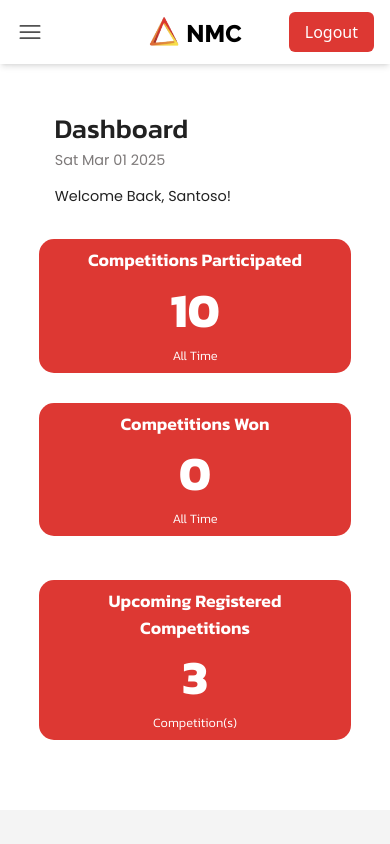
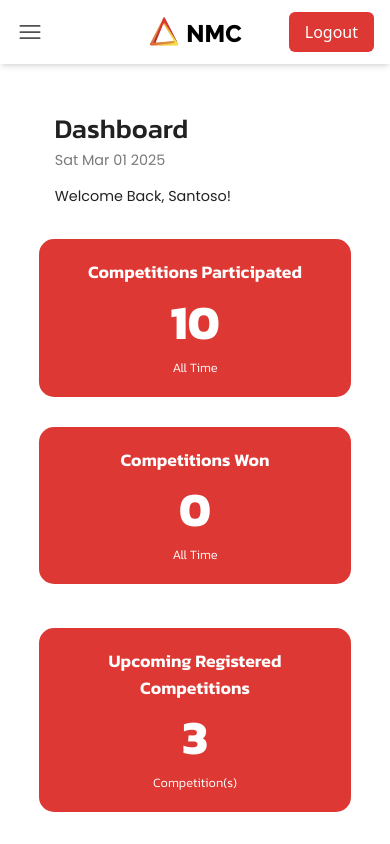
Before and after one commit to Ella-Raputri/WADS-FinalProject, a React (Vite) app in the folder frontend/: page /userhome in a window 390 px wide. Shown: the top 844 px of the page. Built offline with nearby package versions, Linux system fonts and the light colour scheme.

Commit message:
Responsiveness

```diff
--- a/frontend/src/pages/participant/HomePage.jsx
+++ b/frontend/src/pages/participant/HomePage.jsx
@@ -44,20 +44,20 @@ const HomePage = () => {
       <p className='font-kanit mt-[4em] ml-[2em] text-[1.7rem] font-medium'>Dashboard</p>
       <p className='font-poppins text-[#7D7979] text-[0.9rem] ml-[3.8em]'>{new Date().toDateString()}</p>
       <p className='font-poppins text-[0.9rem] ml-[3.8em] mt-[1em]'>Welcome Back, {userName}!</p>
-      <div className='flex flex-col w-[80%] md:w-[60%] min-h-[60vh] h-auto mx-auto mt-[2em] gap-11 font-kanit md:flex-row md: w-[60%]'>
+      <div className='flex flex-col w-[80%] md:w-[60%] mx-auto mt-[2em] gap-11 font-kanit md:flex-row md: w-[60%]'>
         <div className='w-[100%] md:w-[50%] flex flex-col gap-[30px]'>
-          <div className='bg-[#DD3833] h-[50%] rounded-[15px] flex flex-col items-center justify-center max-h-[200px] pt-2 pb-2'>
+          <div className='bg-[#DD3833] h-[50%] rounded-[15px] flex flex-col items-center justify-center min-h-[150px] pt-5 pb-5'>
             <p className='text-white font-semibold text-[1.1rem] text-center'>Competitions Participated</p>
             <p className='text-white font-bold text-[3rem]'>{competitionsParticipated}</p>
             <p className='text-white font-light text-[0.8rem]'>All Time</p>
           </div>
-          <div className='bg-[#DD3833] h-[50%] rounded-[15px] flex flex-col items-center justify-center max-h-[200px] pt-2 pb-2'>
+          <div className='bg-[#DD3833] h-[50%] rounded-[15px] flex flex-col items-center justify-center min-h-[150px] pt-5 pb-5'>
             <p className='text-white font-semibold text-[1.1rem] text-center'>Competitions Won</p>
             <p className='text-white font-bold text-[3rem]'>{competitionsWon}</p>
             <p className='text-white font-light text-[0.8rem]'>All Time</p>
           </div>
         </div>
-        <div className='md:w-[50%] bg-[#DD3833] rounded-[15px] flex flex-col items-center justify-center max-h-[430px] pt-2 pb-2'>
+        <div className='md:w-[50%] bg-[#DD3833] rounded-[15px] flex flex-col items-center justify-center min-h-[150px]   md:min-h-[330px] pt-5 pb-5'>
             <p className='text-white font-semibold text-[1.1rem] text-center w-[80%]'>Upcoming Registered Competitions</p>
             <p className='text-white font-bold text-[3rem]'>{upcomingRegisteredCompetitions}</p>
             <p className='text-white font-light text-[0.8rem]'>Competition(s)</p>
```
